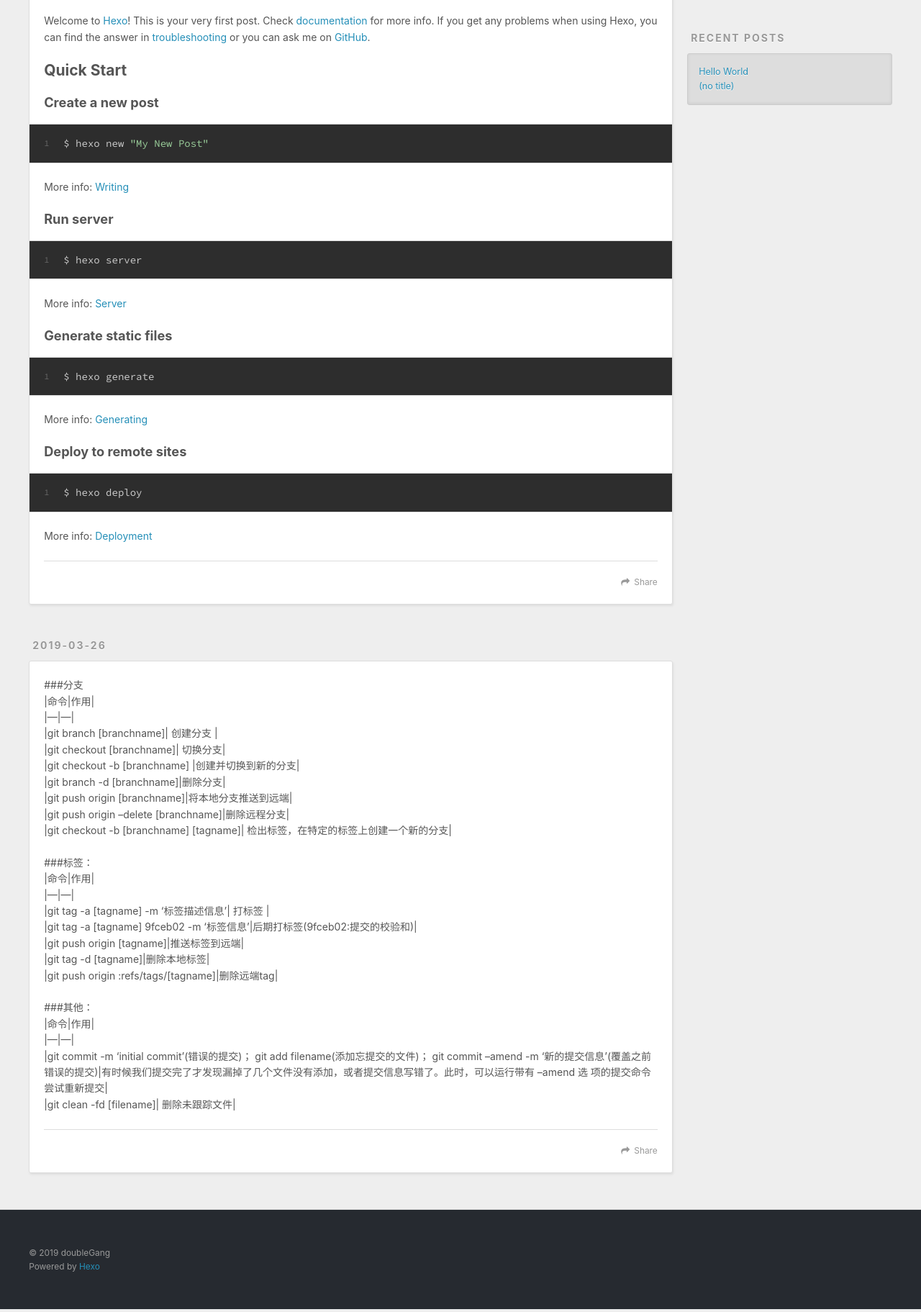
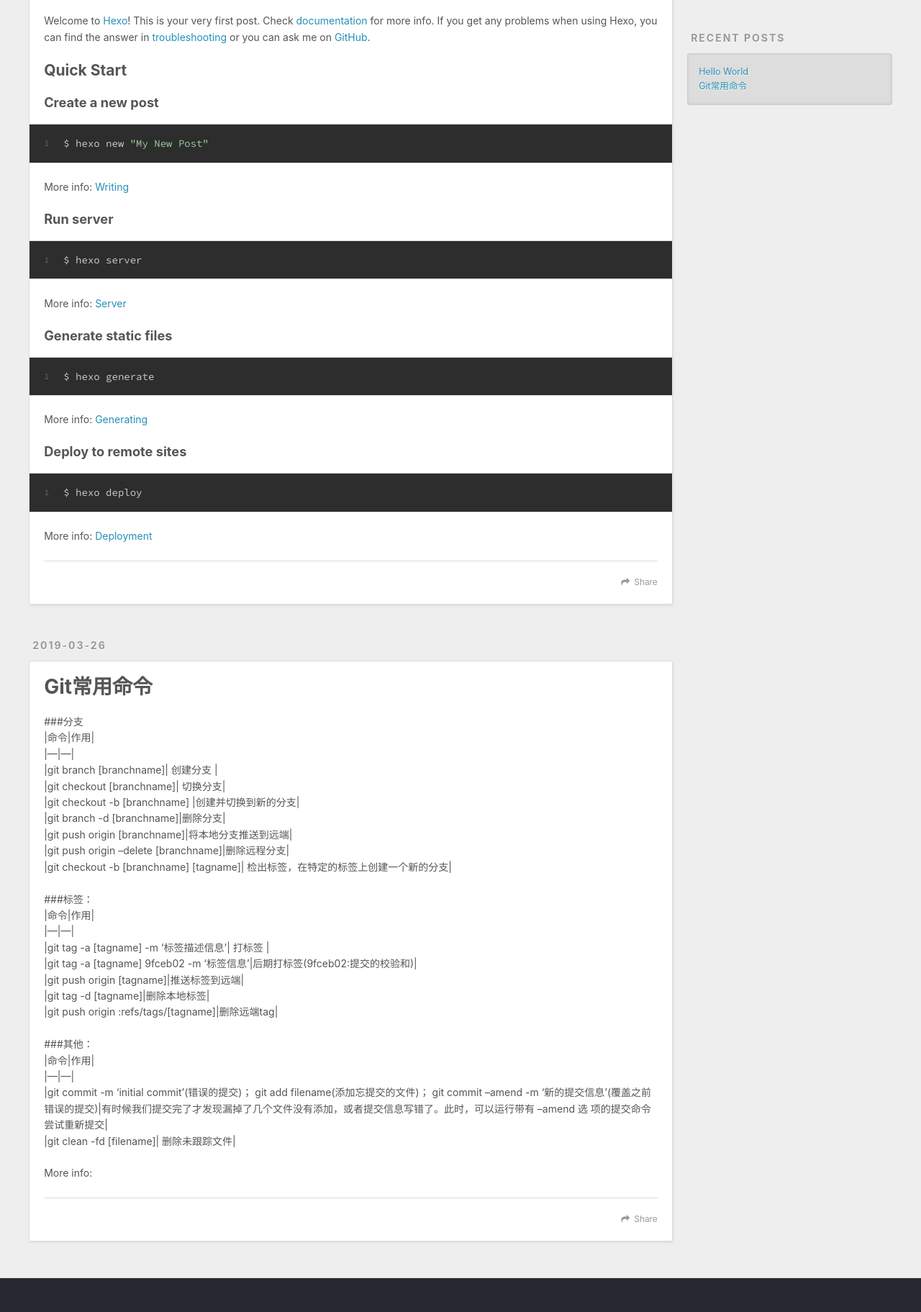
Before and after one commit to doubleGang/doubleGang.github.io, a plain HTML site: page index.html in a window 1280 px wide. Shown: the part 435-2258 px from the top of the page at 72% size. Drawn offline with nearby package versions, Linux system fonts and the light colour scheme.

Commit message:
Site updated: 2019-03-27 18:05:58

```diff
--- a/index.html
+++ b/index.html
@@ -117,11 +117,22 @@
   <div class="article-inner">
 
 
+      <header class="article-header">
+
+
+    <h1 itemprop="name">
+      <a class="article-title" href="/2019/03/26/Git常用命令/">Git常用命令</a>
+    </h1>
+
+
+      </header>
+
     <div class="article-entry" itemprop="articleBody">
 
         <p>###分支<br>|命令|作用|<br>|—|—|<br>|git branch [branchname]| 创建分支 |<br>|git checkout [branchname]| 切换分支|<br>|git checkout -b [branchname] |创建并切换到新的分支|<br>|git branch -d [branchname]|删除分支|<br>|git push origin [branchname]|将本地分支推送到远端|<br>|git push origin –delete [branchname]|删除远程分支|<br>|git checkout -b [branchname] [tagname]| 检出标签，在特定的标签上创建一个新的分支|</p>
 <p>###标签：<br>|命令|作用|<br>|—|—|<br>|git tag -a [tagname] -m ‘标签描述信息’| 打标签 |<br>|git tag -a [tagname] 9fceb02 -m ‘标签信息’|后期打标签(9fceb02:提交的校验和)|<br>|git push origin [tagname]|推送标签到远端|<br>|git tag -d [tagname]|删除本地标签|<br>|git push origin :refs/tags/[tagname]|删除远端tag|</p>
 <p>###其他：<br>|命令|作用|<br>|—|—|<br>|git commit -m ‘initial commit’(错误的提交)； git add filename(添加忘提交的文件)； git commit –amend -m ‘新的提交信息’(覆盖之前错误的提交)|有时候我们提交完了才发现漏掉了几个文件没有添加，或者提交信息写错了。此时，可以运行带有 –amend 选 项的提交命令尝试重新提交|<br>|git clean -fd [filename]| 删除未跟踪文件|</p>
+<p>More info: <a href="https://git-scm.com/book/zh/v2" target="_blank" rel="noopener"></a></p>
 
 
     </div>
@@ -171,7 +182,7 @@
           </li>
 
           <li>
-            <a href="/2019/03/26/Git常用命令/">(no title)</a>
+            <a href="/2019/03/26/Git常用命令/">Git常用命令</a>
           </li>
 
       </ul>
```
Also changed, not shown: 2019/03/26/Git常用命令/index.html (+16 -5 lines), 2019/03/27/hello-world/index.html (+2 -2 lines), archives/2019/03/index.html (+7 -1 lines), archives/2019/index.html (+7 -1 lines), archives/index.html (+7 -1 lines).
